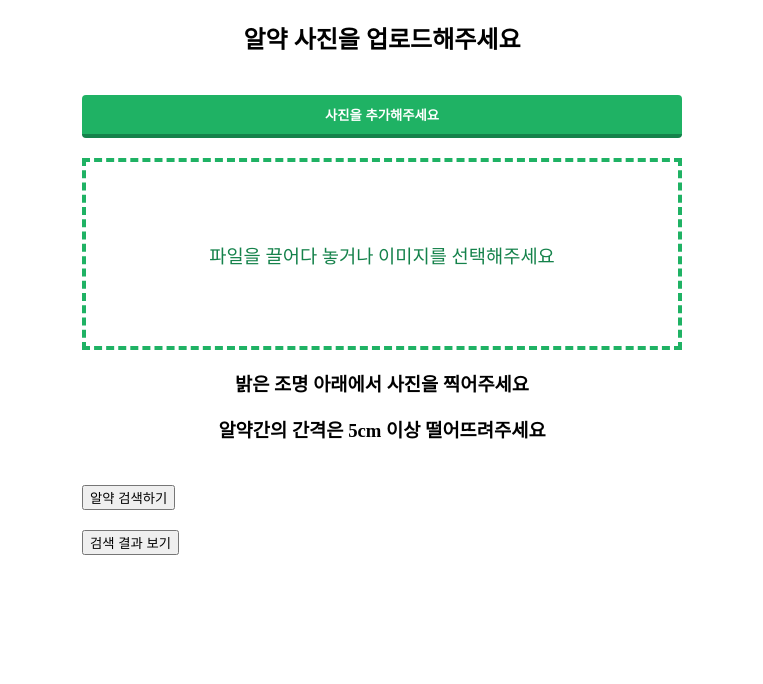
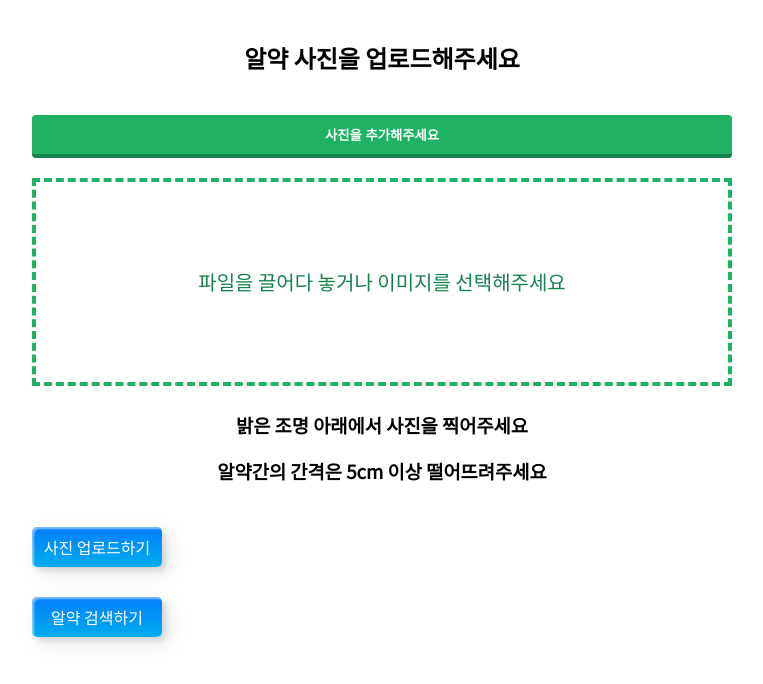
Before and after one commit to rlawuchssha/alyac, a website: page frontend/public/search.html in a window 1280 px wide. Shown: the whole page, without its empty margins (258-1021 px from the left). Drawn offline with nearby package versions, Linux system fonts and the light colour scheme.

Commit message:
전반적인 디자인 개선, 글자 크기 조절 아이콘 및 위치 변경

```diff
--- a/frontend/main.js
+++ b/frontend/main.js
@@ -258,10 +258,17 @@ app.post('/output', (req, res)=>{
                 res.write('<!DOCTYPE html>' +
                 '<html><head><meta charset="utf-8"><title>알약 정보</title>' +
                 `<link rel="stylesheet" href="https://fonts.googleapis.com/css2?family=Material+Symbols+Outlined:opsz,wght,FILL,GRAD@20..48,100..700,0..1,-50..200" />
-
+                 <link rel="preconnect" href="https://fonts.googleapis.com">
+                 <link rel="preconnect" href="https://fonts.gstatic.com" crossorigin>
+                 <link href="https://fonts.googleapis.com/css2?family=Noto+Sans+KR&display=swap" rel="stylesheet">
                 `+
                 '<style>' +
                 `
+                    body{
+                        padding-top: 10px;
+                        font-family: 'Noto Sans KR', sans-serif;
+                    }
+
                     .material-symbols-outlined {
                         font-variation-settings:
                         'FILL' 0,
@@ -279,14 +286,15 @@ app.post('/output', (req, res)=>{
                         border : 1px solid black;
                     }
                     td:nth-child(1){
-                        width: 150px;
+                        width: 200px;
                         padding-left: 10px;
                         font-weight: bold;
+                        text-align: center;
                         background-color: #ced4da;
                     }
                     td:nth-child(2){
-                        width: 600px;
-                        padding: 5px 5px 5px 10px;
+                        width: 1000px;
+                        padding: 5px 5px 5px 20px;
                     }
                     td{
                         border-collapse: collapse;
@@ -300,7 +308,8 @@ app.post('/output', (req, res)=>{
                         margin: 5px 5px 5px 5px;
                     }
                     div.container{
-
+                        margin-top: 30px;
+                        margin-bottom: 25px;
                         margin-left: 8%;
                         overflow: hidden;
                         padding-left: 10px;
@@ -308,14 +317,15 @@ app.post('/output', (req, res)=>{
                     article{
                         float: left;
                     }
-                    .head{
+                    div.head{
                         text-align: center;
                     }
                     #btn_container{
                         position: fixed;
                         top: 25px;
-                        right: 25px;
+                        right: 15px;
                     }
+
                 ` +
                 '</style></head><body>' +
                 `</body></html>`
@@ -350,8 +360,8 @@ app.post('/output', (req, res)=>{
                         }
                         function bigger(){
                             basicFont += 5;
-                            if(basicFont > 41){
-                                basicFont = 40;
+                            if(basicFont > 31){
+                                basicFont = 30;
                             }
                             for(let i=0; i < class_font.length; i++){
                                 class_font[i].style.fontSize = basicFont + "px";
--- a/frontend/public/search.html
+++ b/frontend/public/search.html
@@ -4,11 +4,14 @@
         <meta charset="UTF-8" />
         <meta name="viewport" content="width=device-width, initial-scale=1.0" />
         <link rel="stylesheet" href="style.css" />
+        <link rel="preconnect" href="https://fonts.googleapis.com">
+        <link rel="preconnect" href="https://fonts.gstatic.com" crossorigin>
+        <link href="https://fonts.googleapis.com/css2?family=Noto+Sans+KR&display=swap" rel="stylesheet">
         <title>검색하기</title>
     </head>
 
     <body>
-		<div class="font" style="text-align: center">
+		<div class="font" style="text-align: center; margin-top: 40px; margin-bottom: 10px;">
 			<h2>알약 사진을 업로드해주세요 </h2>
 		</div>
         <script
@@ -37,8 +40,8 @@
                         accept="image/*"
                     />
                     <div class="drag-text">
-                        <div class="font">
-                            <h3>파일을 끌어다 놓거나 이미지를 선택해주세요</h3>
+                        <div class="font" style="position:relative; top: 85px;">
+                            <span>파일을 끌어다 놓거나 이미지를 선택해주세요</span>
                         </div>
                     </div>
                 </div>
@@ -66,14 +69,20 @@
                             btn_search.innerText = "사진이 업로드 되지 않았습니다. 사진을 업로드 해주세요!";
                         }
                         else{
-                            btn_search.innerText = "알약을 검색중입니다. 결과보기 버튼을 눌러주세요";
+                            btn_search.innerText = "사진이 업로드 되었습니다. 알약 검색하기 버튼을 눌러주세요!";
                         }
+                    }
 
+                    function text2(){
 
+                        let btn_result = document.getElementById("btn_result_text");
+
+                        btn_result.innerText = "알약을 검색중입니다. 잠시만 기다려주세요";
                     }
+
                 </script>
                 <div style="display: inline-block">
-                    <input class="font"  id="btn_search" type='submit' name='sub' value='알약 검색하기' onclick="text()"/>
+                    <input class="font"  id="btn_search" type='submit' name='sub' value='사진 업로드하기' onclick="text()"/>
                 </div>
                 <div id="btn_search_text"></div>
             </form>
@@ -81,10 +90,11 @@
 
 
 
-        <div class="font" id="btn_result">
-            <form action="/output" method="post">
-                <input class="font" type="submit" value="검색 결과 보기">
+        <div class="font" id="btn_result_wrap">
+            <form action="/output" method="post" style="display: inline-block;">
+                <input class="font" id="btn_result" type="submit" value="알약 검색하기" onclick="text2()"/>
             </form>
+            <div id="btn_result_text"></div>
         </div>
 
 
--- a/frontend/public/style.css
+++ b/frontend/public/style.css
@@ -1,11 +1,14 @@
+body{
+  font-family: 'Noto Sans KR', sans-serif;
+}
 div.upload {
-  font-family: sans-serif;
   background-color: #eeeeee;
 }
 
 .file-upload {
   background-color: #ffffff;
-  width: 600px;
+  width: 700px;
+
   margin: 0 auto;
   padding: 20px;
 }
@@ -56,6 +59,7 @@ div.upload {
 .image-upload-wrap {
   margin-top: 20px;
   border: 4px dashed #1FB264;
+  height: 200px;
   position: relative;
 }
 
@@ -74,8 +78,9 @@ div.upload {
   text-align: center;
 }
 
-.drag-text h3 {
+.drag-text span {
   font-weight: 100;
+  font-size: 1.25em;
   text-transform: uppercase;
   color: #15824B;
   padding: 60px 0;
@@ -116,27 +121,92 @@ div.upload {
 }
 
 #btn_search{
+  font-size: 1em;
   margin-top: 25px;
+  font-family: 'Noto Sans KR', sans-serif;
+  width: 130px;
+  height: 40px;
+  color: #fff;
+  border-radius: 5px;
+  padding: 10px 25px;
+  font-weight: 500;
+  background: transparent;
+  cursor: pointer;
+  transition: all 0.3s ease;
+  position: relative;
+  display: inline-block;
+
+  box-shadow:inset 2px 2px 2px 0px rgba(255,255,255,.5),
+   7px 7px 20px 0px rgba(0,0,0,.1),
+   4px 4px 5px 0px rgba(0,0,0,.1);
+  outline: none;
+
+
+  background: rgb(0,172,238);
+  background: linear-gradient(0deg, rgba(0,172,238,1) 0%, rgba(2,126,251,1) 100%);
+  padding: 0;
+  border: none;
 
 }
+
 
 #btn_search:hover{
   background-position: right center;
 }
 
+#btn_result_wrap{
+  width: 700px;
+  margin: 0 auto;
+  font-family: 'Noto Sans KR', sans-serif;
+  font-size: 1em;
+}
 
 #btn_result{
-  width: 600px;
-  margin: 0 auto;
+  font-size: 1em;
+  font-family: 'Noto Sans KR', sans-serif;
+  margin-top: 10px;
+  width: 130px;
+  height: 40px;
+  color: #fff;
+  border-radius: 5px;
+  padding: 10px 25px;
+  font-weight: 500;
+  background: transparent;
+  cursor: pointer;
+  transition: all 0.3s ease;
+  position: relative;
+  display: inline-block;
 
+  box-shadow:inset 2px 2px 2px 0px rgba(255,255,255,.5),
+   7px 7px 20px 0px rgba(0,0,0,.1),
+   4px 4px 5px 0px rgba(0,0,0,.1);
+  outline: none;
+
+
+  background: rgb(0,172,238);
+  background: linear-gradient(0deg, rgba(0,172,238,1) 0%, rgba(2,126,251,1) 100%);
+  padding: 0;
+  border: none;
 }
 
 #btn_search_text{
-  margin-left : 10px;
+  width: 80%;
+  font-size: 1.25em;
   text-align: center;
   display: inline-block;
+  font-family: 'Noto Sans KR', sans-serif;
+}
+
+#btn_result_text{
+  width: 80%;
+  font-size: 1.25em;
+  text-align: center;
+  display: inline-block;
+  font-family: 'Noto Sans KR', sans-serif;
 }
 
 #notification{
+  margin-top: 25px;
   text-align: center;
+  font-family: 'Noto Sans KR', sans-serif;
 }
```
Also changed, not shown: frontend/public/left.html (+1 -1 lines), frontend/output/serial_number.txt (deleted), frontend/public/images/alyac2.jpg (added).
